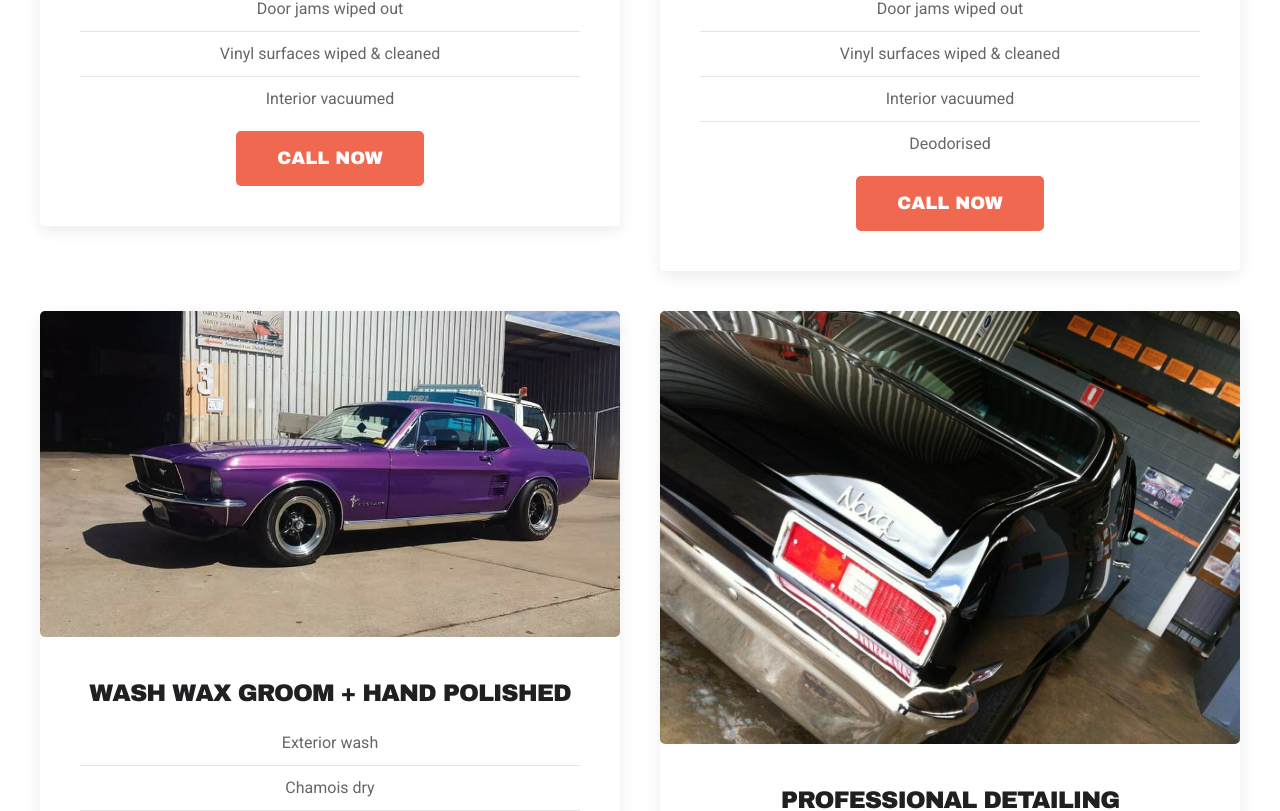
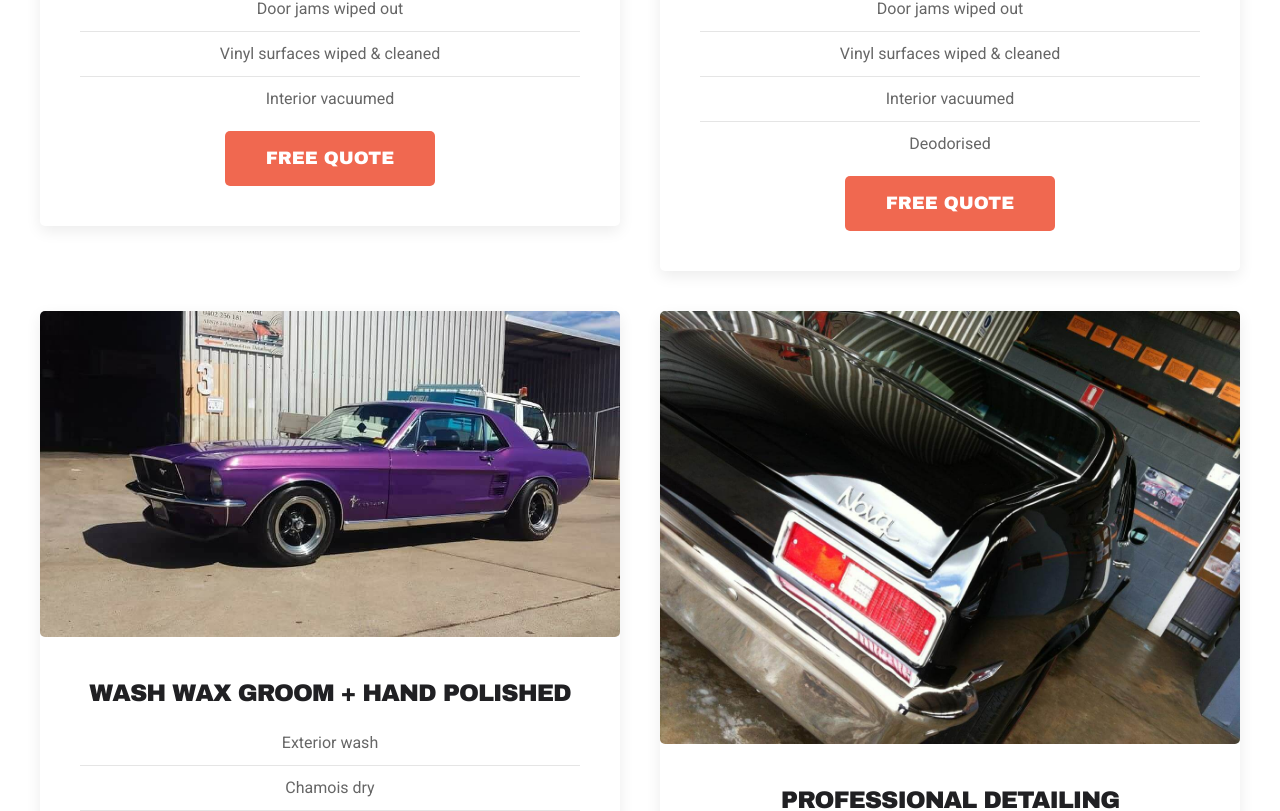
Before and after one commit to cofcoder/matts-car-care, a Nuxt app: page /services in a window 1280 px wide. Shown: the part 840-1651 px from the top of the page. Built offline with nearby package versions, Linux system fonts and the light colour scheme.

Commit message:
Updated button message to free quote

```diff
--- a/components/Services.vue
+++ b/components/Services.vue
@@ -113,7 +113,7 @@ export default {
       ],
       buttons: [
         {
-          message: "Call Now"
+          message: "FREE QUOTE"
         }
       ]
     };
```
